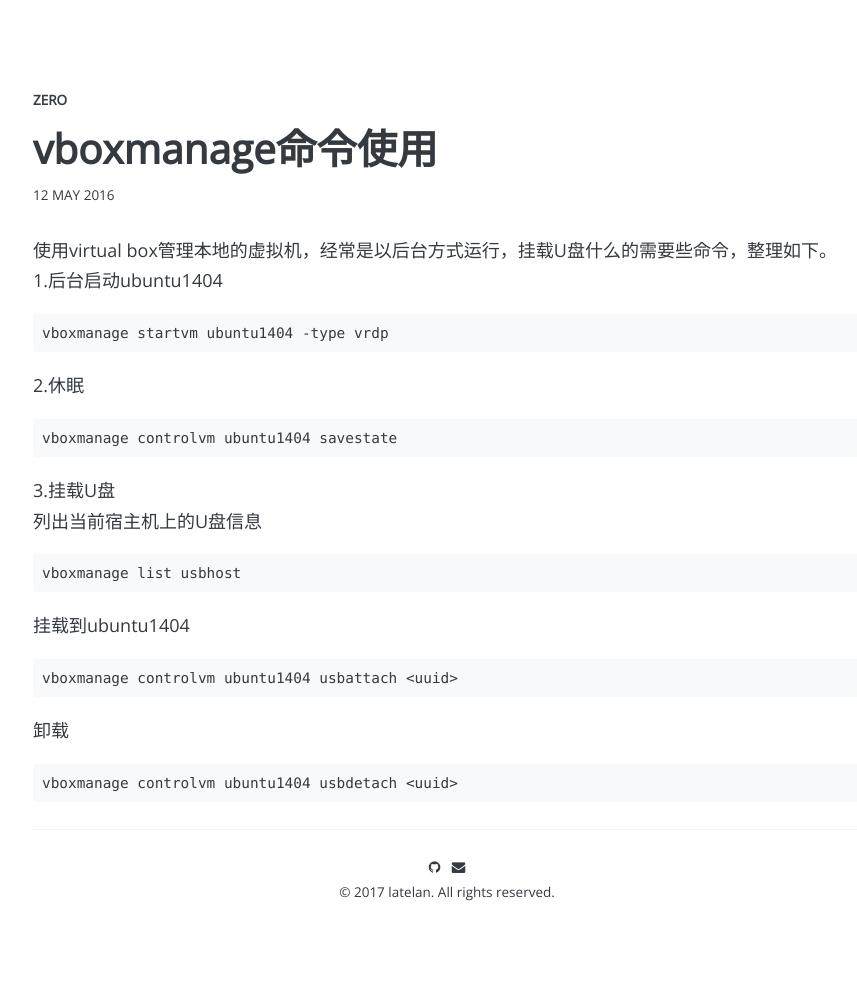
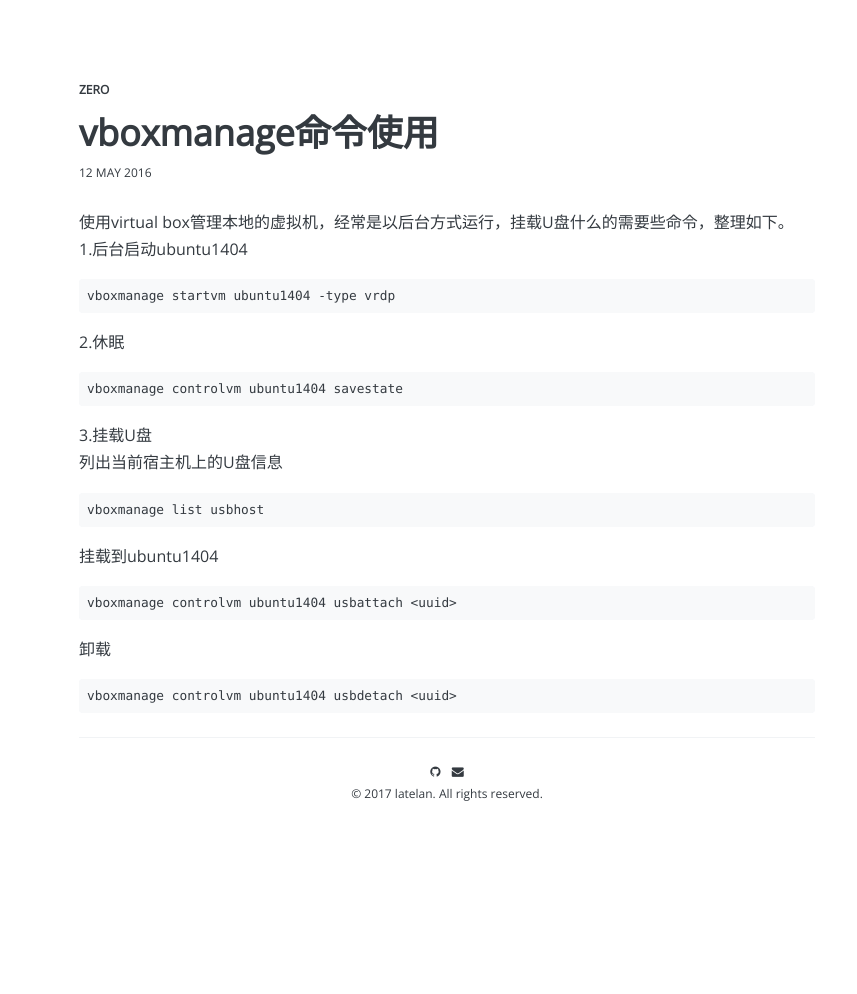
Before and after one commit to latelan/zero, a Jekyll site: the page built from _posts/2016-05-12-useful-vboxmanage-command.md, in a window 1280 px wide. Shown: the whole page, without its empty margins (193-1050 px from the left). Built offline with Jekyll 4.4.1, drawn with Linux system fonts in a browser that asks for light colours; some web fonts are replaced; after the commit the page ends 900 px from its top, so only the background shows below that.

Commit message:
Fix for font

```diff
--- a/_sass/_variables.scss
+++ b/_sass/_variables.scss
@@ -5,10 +5,10 @@
   -------------- */
 //$base-font: 'Spoqa Han Sans', 'Source Sans Pro', Apple SD Gothic Neo, Nanum Barun Gothic, Nanum Gothic, Verdana, Arial, Dotum, sans-serif;
 $base-font: 'Open Sans', 'Hiragino Sans GB', sans-serif;
-$code-font: Menlo, 'Ubuntu Mono', Monaco, 'Spoqa Han Sans', monospace;
-$code-gist-font: Menlo, 'Ubuntu Mono', Monaco, 'Spoqa Han Sans', monospace;
+$code-font: consolas, 'Ubuntu Mono', Monaco, 'Spoqa Han Sans', monospace;
+$code-gist-font: consolas, 'Ubuntu Mono', Monaco, 'Spoqa Han Sans', monospace;
 
-$base-font-size: 18px;
+$base-font-size: 16px;
 $base-font-size-sm: 14px;
 
 $mobile-font-size: 16px;
```
